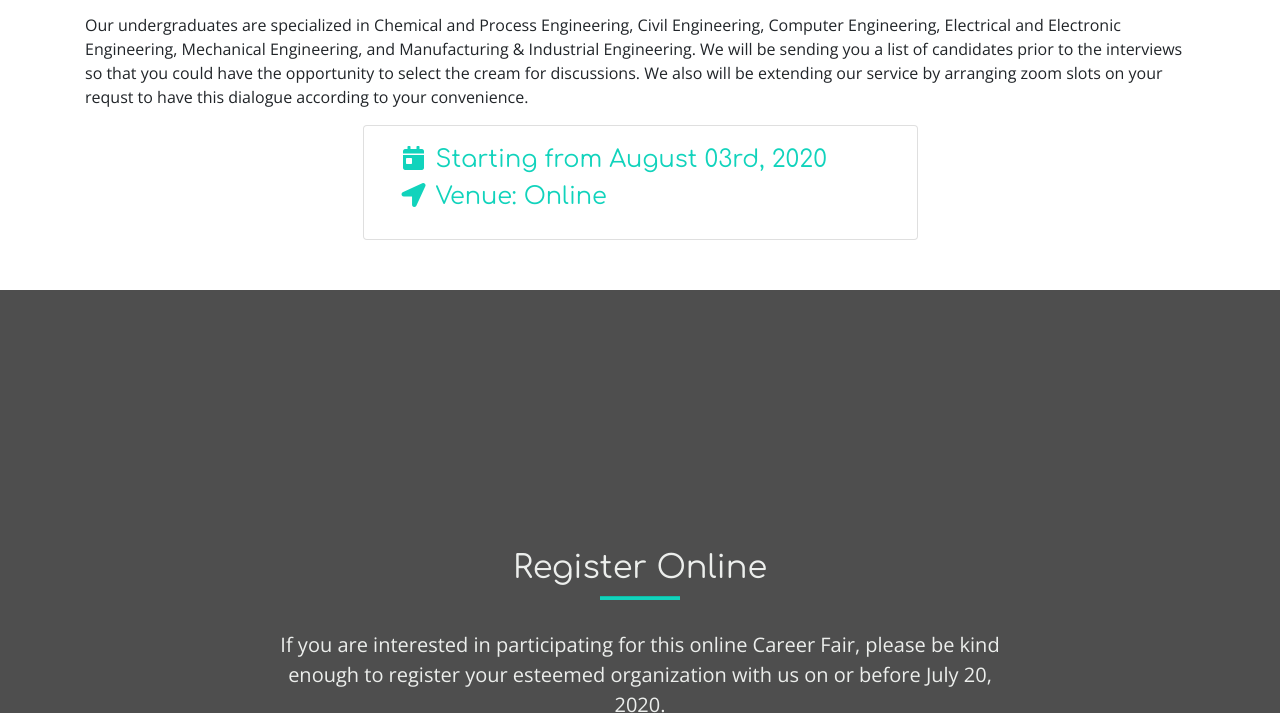
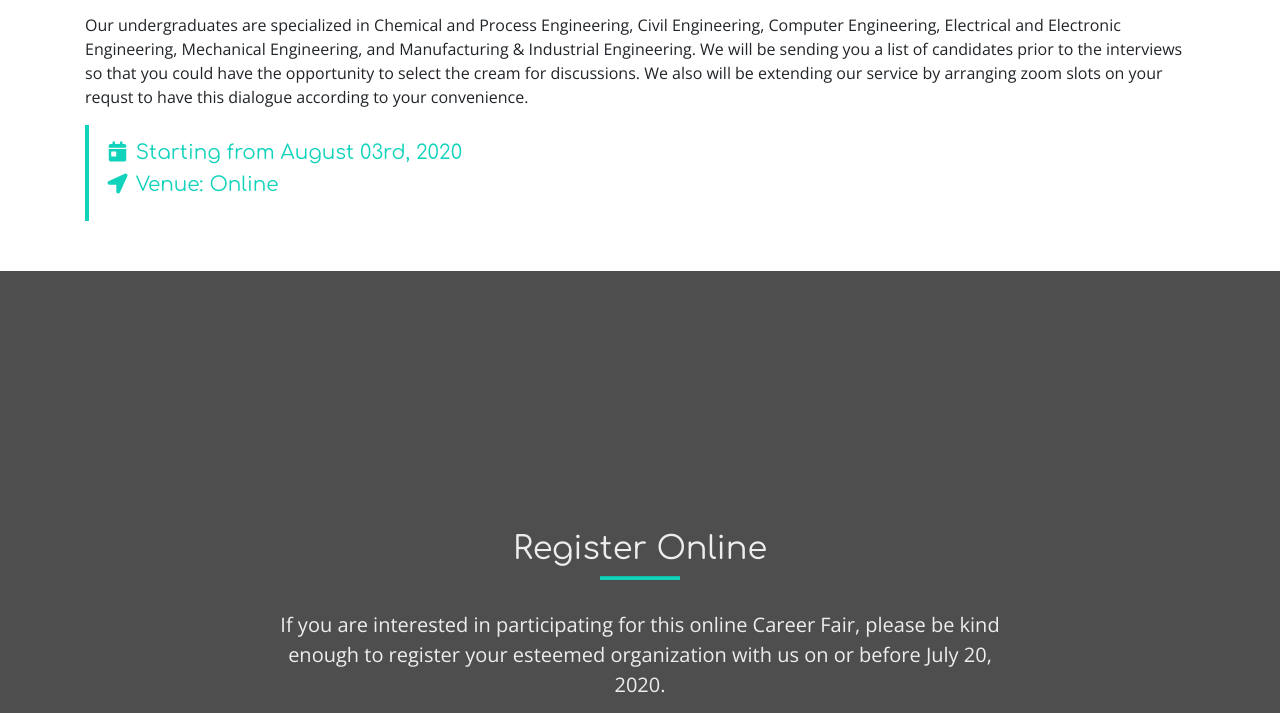
Before and after one commit to chamin96/CareerFair2020v2.0, a plain HTML site: page index.html in a window 1280 px wide. Shown: the part 1391-2104 px from the top of the page. Drawn offline with nearby package versions, Linux system fonts and the light colour scheme.

Commit message:
Update index.html

```diff
--- a/index.html
+++ b/index.html
@@ -140,11 +140,11 @@
             slots on your requst to have this dialogue according to your convenience.
           </p>
 
-          <div class="row=">
-            <div class="card col-6 mx-auto text-success">
-              <div class="card-body">
-                <h4> <i class="fas fa-calendar-day fa-fw"></i> Starting from August 03rd, 2020</h4>
-                <h4> <i class="fas fa-location-arrow fa-fw"></i> Venue: Online</h4>
+          <div class="row">
+            <div class="col mx-auto text-success">
+              <div class="pl-3 py-3" style="border-left: 4px solid #11D3BC;">
+                <h5> <i class="fas fa-calendar-day fa-fw"></i> Starting from August 03rd, 2020</h5>
+                <h5> <i class="fas fa-location-arrow fa-fw"></i> Venue: Online</h5>
               </div>
             </div>
           </div>
```
